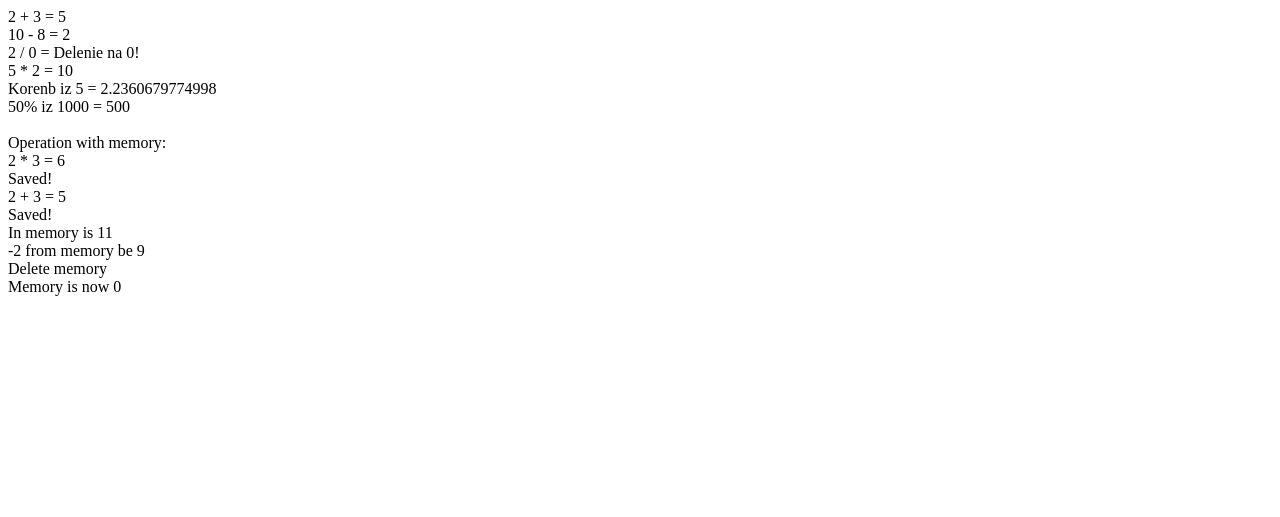
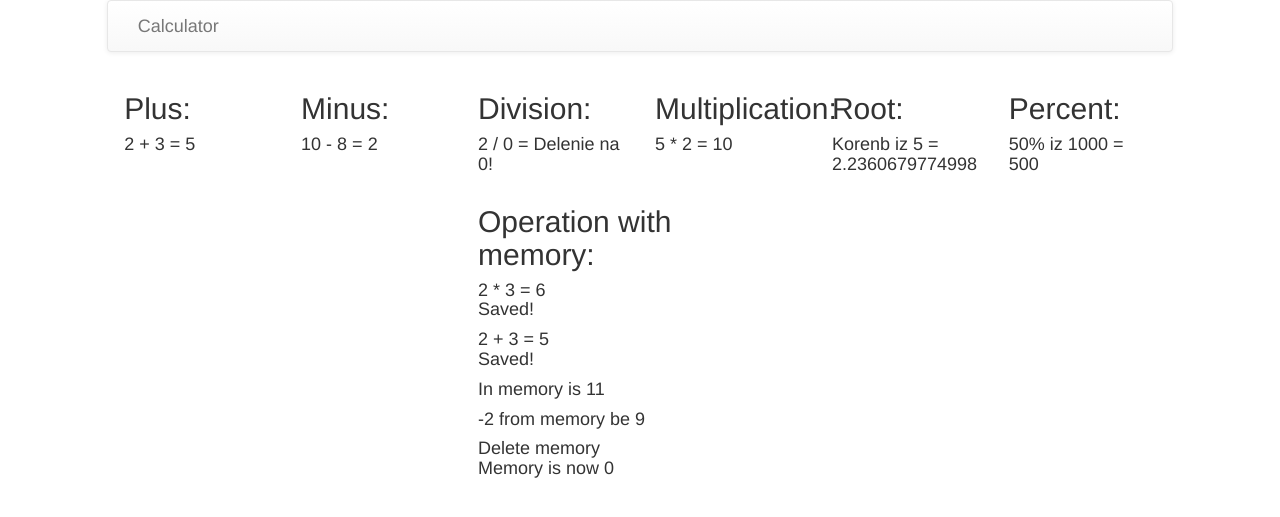
Before and after one commit to ILambuRI/php, a PHP site: page / in a window 1280 px wide. Shown: the top 517 px of the page. Run offline with PHP 8.4, Linux system fonts and the light colour scheme.

Commit message:
HomeWork Fix task2 28.07

```diff
--- a/MYPHP/task2/template/index.php
+++ b/MYPHP/task2/template/index.php
@@ -1,19 +1,67 @@
-<?php
-echo $resPlus;
+<DOCTYPE html>
+<html lang="en">
+  <head>
+    <meta charset="utf-8">
+    <meta http-equiv="X-UA-Compatible" content="IE=edge">
+    <meta name="viewport" content="width=device-width, initial-scale=1">
+    <title>Download</title>
+    <!-- Bootstrap -->
+    <!-- Latest compiled and minified CSS -->
+    <link rel="stylesheet" href="https://maxcdn.bootstrapcdn.com/bootstrap/3.3.7/css/bootstrap.min.css" integrity="sha384-BVYiiSIFeK1dGmJRAkycuHAHRg32OmUcww7on3RYdg4Va+PmSTsz/K68vbdEjh4u" crossorigin="anonymous">
+    <!-- Optional theme -->
+    <link rel="stylesheet" href="https://maxcdn.bootstrapcdn.com/bootstrap/3.3.7/css/bootstrap-theme.min.css" integrity="sha384-rHyoN1iRsVXV4nD0JutlnGaslCJuC7uwjduW9SVrLvRYooPp2bWYgmgJQIXwl/Sp" crossorigin="anonymous">
+    <!-- Latest compiled and minified JavaScript -->
+    <script src="https://maxcdn.bootstrapcdn.com/bootstrap/3.3.7/js/bootstrap.min.js" integrity="sha384-Tc5IQib027qvyjSMfHjOMaLkfuWVxZxUPnCJA7l2mCWNIpG9mGCD8wGNIcPD7Txa" crossorigin="anonymous"></script>
+  </head>
+  <body>
 
-echo $resMinus;
+    <nav class="navbar navbar-default col-md-10 col-md-offset-1">
+        <div class="container-fluid">
+        <!-- Brand and toggle get grouped for better mobile display -->
+            <div class="navbar-header">
+                <a class="navbar-brand" href="index.php">Сalculator</a>
+            </div><!-- /.navbar-collapse -->
+        </div><!-- /.container-fluid -->
+    </nav>
 
-echo $resDelenie;
+    <div class="row">
+        <div class="col-md-10 col-md-offset-1">
+            <div class="col-md-2">
+                <h2>Plus:</h2>
+                <h4><?=$resPlus?></h4>
+            </div>
+            <div class="col-md-2">
+                <h2>Minus:</h2>
+                <h4><?=$resMinus?></h4>
+            </div>
+            <div class="col-md-2">
+                <h2>Division:</h2>
+                <h4><?=$resDelenie?></h4>
+            </div>
+            <div class="col-md-2">
+                <h2>Multiplication:</h2>
+                <h4><?=$resUmnoj?></h4>
+            </div>
+            <div class="col-md-2">
+                <h2>Root:</h2>
+                <h4><?=$resKoren?></h4>
+            </div>
+            <div class="col-md-2">
+                <h2>Percent:</h2>
+                <h4><?=$resProc?></h4>
+            </div>
+        </div>
+            <div class="col-md-10 col-md-offset-1">
+            <div class="col-md-3 col-md-offset-4">
+                <h2>Operation with memory:</h2>
+                <h4><?=$resRm1?></h4>
+                <h4><?=$resRm2?></h4>
+                <h4><?=$resRm3?></h4>
+                <h4><?=$resRm4?></h4>
+                <h4><?=$resRm5?></h4>
+            </div>
+        </div>
+    </div>
 
-echo $resUmnoj;
-
-echo $resKoren;
-
-echo $resProc;
-
-echo "<br>Operation with memory:<br>";
-echo $resRm1;
-echo $resRm2;
-echo $resRm3;
-echo $resRm4;
-echo $resRm5;
+  </body>
+</html>
```
